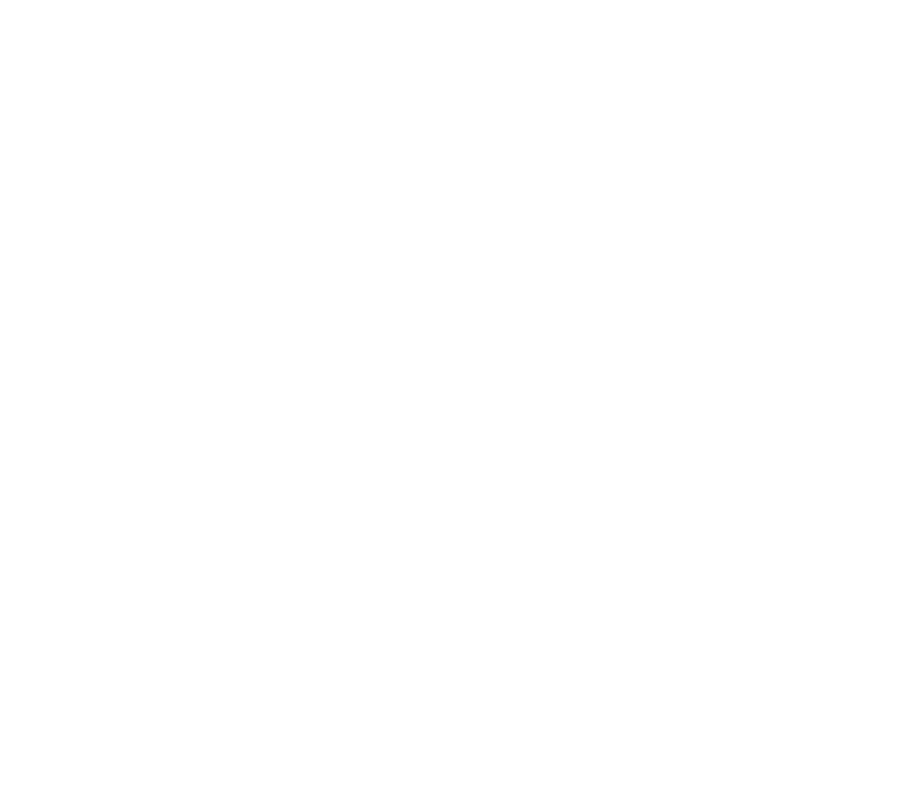
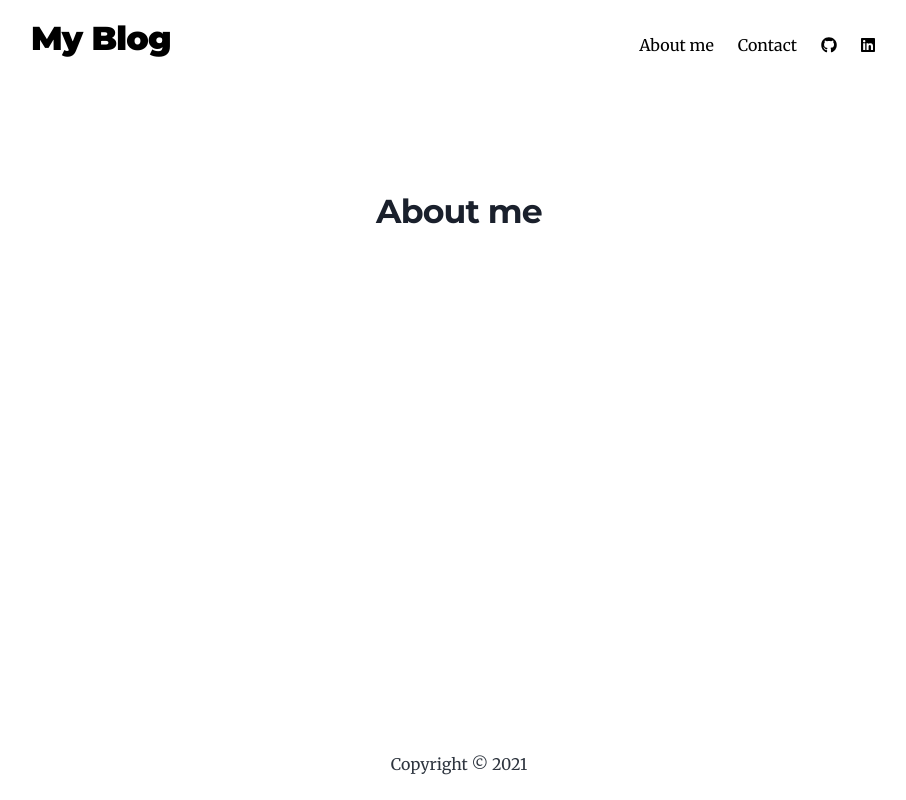
Before and after one commit to krawieccezary/CK_Blog, a Gatsby site: page /about-me in a window 1280 px wide. Before the commit this address had no page. Shown: the whole page, without its empty margins (181-1087 px from the left). Built offline with nearby package versions, Linux system fonts and the light colour scheme; Gatsby itself is replaced by a stand-in of ours.

Commit message:
create layout and add pages

```diff
--- a/gatsby-config.js
+++ b/gatsby-config.js
@@ -1,17 +1,18 @@
 module.exports = {
   siteMetadata: {
-    title: `Gatsby Starter Blog`,
+    title: `My Blog`,
     author: {
-      name: `Kyle Mathews`,
-      summary: `who lives and works in San Francisco building useful things.`,
+      name: `Cezary Krawiec`,
     },
-    description: `A starter blog demonstrating what Gatsby can do.`,
-    siteUrl: `https://gatsbystarterblogsource.gatsbyjs.io/`,
+    description: `Blog about web development and self development`,
+    siteUrl: `https://cezarykrawiec.pl`,
     social: {
-      twitter: `kylemathews`,
+      linkedin: `cezarykrawiec`,
+      github: `krawieccezary`,
     },
   },
   plugins: [
+    `gatsby-plugin-fontawesome-css`,
     `gatsby-plugin-image`,
     {
       resolve: `gatsby-source-filesystem`,
--- a/package.json
+++ b/package.json
@@ -8,8 +8,13 @@
     "url": "https://github.com/gatsbyjs/gatsby/issues"
   },
   "dependencies": {
+    "@fortawesome/fontawesome-svg-core": "^1.2.36",
+    "@fortawesome/free-brands-svg-icons": "^5.15.4",
+    "@fortawesome/free-solid-svg-icons": "^5.15.4",
+    "@fortawesome/react-fontawesome": "^0.1.16",
     "gatsby": "^4.2.0",
     "gatsby-plugin-feed": "^4.2.0",
+    "gatsby-plugin-fontawesome-css": "^1.2.0",
     "gatsby-plugin-gatsby-cloud": "^4.2.0",
     "gatsby-plugin-google-analytics": "^4.2.0",
     "gatsby-plugin-image": "^2.2.0",
@@ -27,6 +32,7 @@
     "gatsby-transformer-sharp": "^4.2.0",
     "prismjs": "^1.25.0",
     "react": "^17.0.1",
+    "react-datocms": "^1.6.6",
     "react-dom": "^17.0.1",
     "react-helmet": "^6.1.0",
     "typeface-merriweather": "0.0.72",
--- a/src/components/layout.js
+++ b/src/components/layout.js
@@ -1,34 +1,52 @@
 import * as React from "react"
-import { Link } from "gatsby"
+import { Link, useStaticQuery, graphql } from "gatsby"
+import { FontAwesomeIcon } from '@fortawesome/react-fontawesome'
+import { faGithub, faLinkedin } from '@fortawesome/free-brands-svg-icons'
 
 const Layout = ({ location, title, children }) => {
   const rootPath = `${__PATH_PREFIX__}/`
   const isRootPath = location.pathname === rootPath
-  let header
 
-  if (isRootPath) {
-    header = (
-      <h1 className="main-heading">
-        <Link to="/">{title}</Link>
-      </h1>
-    )
-  } else {
-    header = (
-      <Link className="header-link-home" to="/">
-        {title}
-      </Link>
-    )
-  }
+  const data = useStaticQuery(graphql`
+    query SocialQuery {
+      site {
+          siteMetadata {
+            social {
+              linkedin,
+              github,
+            }
+          }
+        }
+      }
+  `);
+
+  const social = data.site.siteMetadata.social;
 
   return (
+    <div className="global-wrapper-outer">
+    <header className="global-header">
+      <h1 className="main-heading">
+        <Link to="/">
+          {title}
+        </Link>
+      </h1>
+      <nav>
+        <Link className="nav-link" to="/about-me">About me</Link>
+        <Link className="nav-link" to="/contact">Contact</Link>
+        <a className="nav-link" href={`https://github.com/${social.github}`} rel="noreferrer" target="_blank">
+          <FontAwesomeIcon icon={faGithub} />
+        </a>
+        <a className="nav-link" href={`https://www.linkedin.com/in/${social.linkedin}`} rel="noreferrer" target="_blank">
+          <FontAwesomeIcon icon={faLinkedin} />
+        </a>
+      </nav>
+    </header>
     <div className="global-wrapper" data-is-root-path={isRootPath}>
-      <header className="global-header">{header}</header>
       <main>{children}</main>
       <footer>
-        © {new Date().getFullYear()}, Built with
-        {` `}
-        <a href="https://www.gatsbyjs.com">Gatsby</a>
+        Copyright © {new Date().getFullYear()}
       </footer>
+    </div>
     </div>
   )
 }
--- /dev/null
+++ b/src/pages/about-me.js
@@ -0,0 +1,29 @@
+import * as React from "react";
+import { graphql } from 'gatsby';
+
+import Layout from "../components/layout";
+import Seo from "../components/seo";
+
+const AboutMe = ({ data, location }) => {
+  const siteTitle = data.site.siteMetadata?.title || `Title`
+
+  return (
+    <Layout location={location} title={siteTitle}>
+      <Seo title="About me" />
+      <h2>About me</h2>
+    </Layout>
+  )
+}
+
+export default AboutMe;
+
+
+export const pageQuery = graphql`
+  query {
+    site {
+      siteMetadata {
+        title
+      }
+    }
+  }
+`
--- a/src/style.css
+++ b/src/style.css
@@ -12,6 +12,7 @@
   --maxWidth-4xl: 56rem;
   --maxWidth-full: "100%";
   --maxWidth-wrapper: var(--maxWidth-2xl);
+  --maxWidth-header: var(--maxWidth-4xl);
   --spacing-px: "1px";
   --spacing-0: 0;
   --spacing-1: 0.25rem;
@@ -85,6 +86,7 @@
 
 footer {
   padding: var(--spacing-6) var(--spacing-0);
+  text-align: center;
 }
 
 hr {
@@ -240,10 +242,24 @@
 
 /* Custom classes */
 
+.global-wrapper-outer {
+  min-height: 100vh;
+  display: flex;
+  flex-direction: column;
+}
+
 .global-wrapper {
   margin: var(--spacing-0) auto;
   max-width: var(--maxWidth-wrapper);
-  padding: var(--spacing-10) var(--spacing-5);
+  padding: var(--spacing-10) var(--spacing-5) 0;
+  flex-grow: 1;
+  height: 100%;
+  display: flex;
+  flex-direction: column;
+}
+
+.global-wrapper > main {
+  flex-grow: 1;
 }
 
 .global-wrapper[data-is-root-path="true"] .bio {
@@ -251,11 +267,23 @@
 }
 
 .global-header {
-  margin-bottom: var(--spacing-12);
+  margin: var(--spacing-0) auto var(--spacing-12);
+  padding: var(--spacing-5) var(--spacing-5) 0;
+  max-width: var(--maxWidth-header);
+  width: 100%;
+  display: flex;
+  justify-content: space-between;
+  align-items: flex-end;
+}
+
+.nav-link {
+  color: var(--color-heading-black);
+  text-decoration: none;
+  margin: 0 var(--spacing-3);
 }
 
 .main-heading {
-  font-size: var(--fontSize-7);
+  font-size: var(--fontSize-5);
   margin: 0;
 }
 
```
Also changed, not shown: src/pages/contact.js (added, +29 -0 lines), src/pages/index.js (+1 -6 lines), 1 other file.
